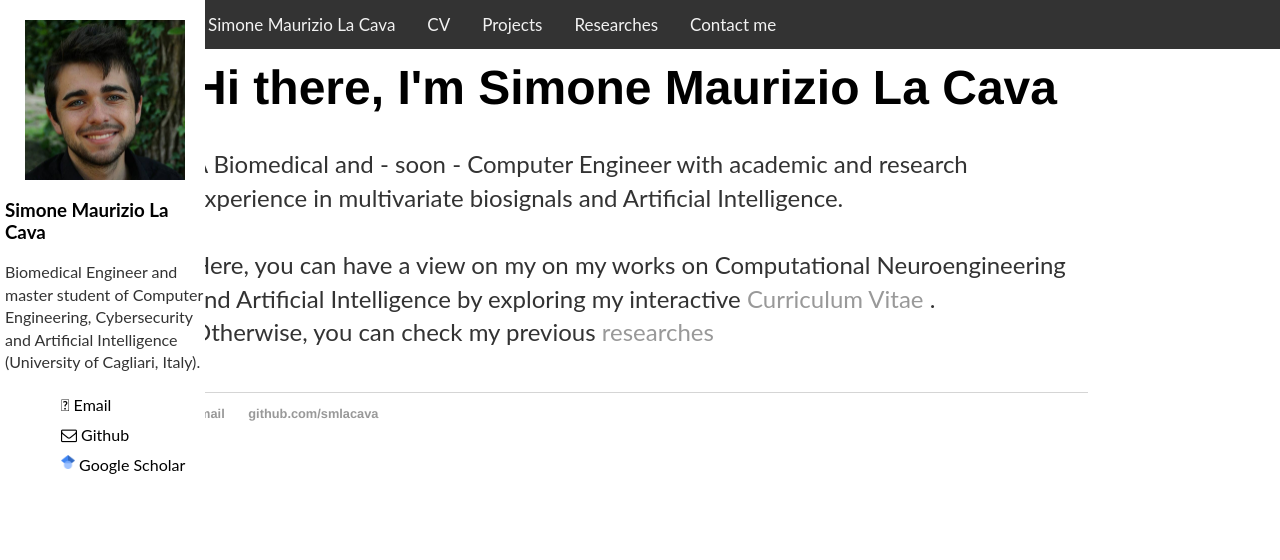
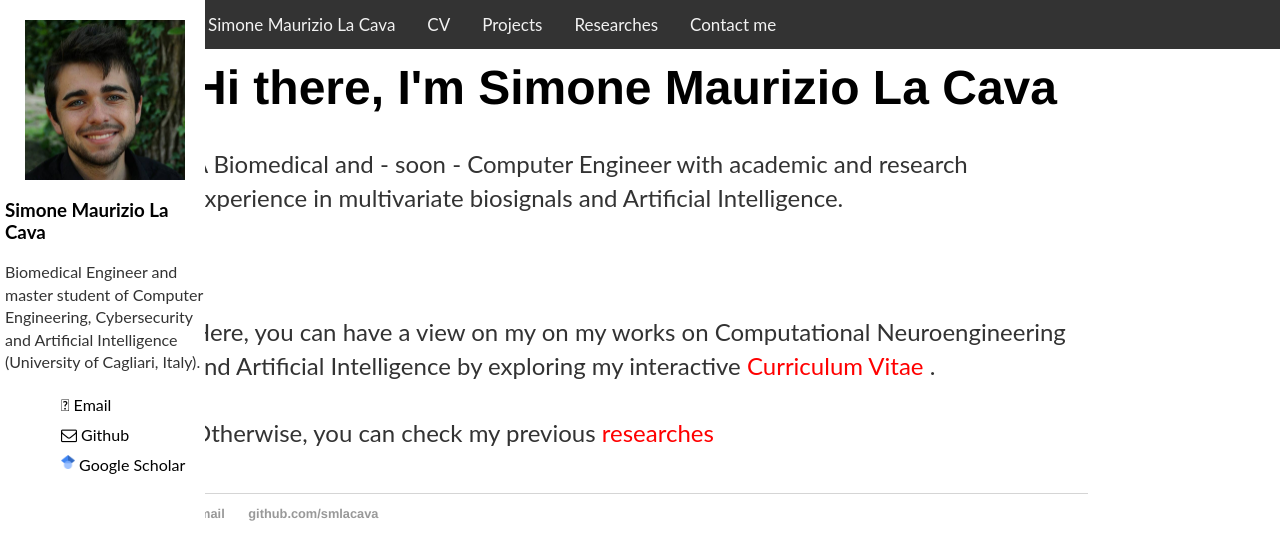
Before and after one commit to smlacava/smlacava.github.io, a Jekyll site: the page built from index.html, in a window 1280 px wide. Shown: the top 560 px of the page. Built offline with Jekyll 4.4.1, drawn with Linux system fonts in a browser that asks for light colours.

Commit message:
Update index.html

```diff
--- a/index.html
+++ b/index.html
@@ -4,8 +4,8 @@
 ---
 <div class="blurb">
 	<h1>Hi there, I'm Simone Maurizio La Cava</h1>
-	<p>A Biomedical and - soon - Computer Engineer with academic and research experience in multivariate biosignals and Artificial Intelligence. <br><br>
-		Here, you can have a view on my on my works on Computational Neuroengineering and Artificial Intelligence by exploring my interactive <a href="/CV"> Curriculum Vitae </a>.
-		<br>
-		Otherwise, you can check my previous <a href="https://scholar.google.com/citations?user=ilco-ckAAAAJ&oi=ao">researches</a></p>.
+	<p>A Biomedical and - soon - Computer Engineer with academic and research experience in multivariate biosignals and Artificial Intelligence. <br><br><br><br>
+		Here, you can have a view on my on my works on Computational Neuroengineering and Artificial Intelligence by exploring my interactive <a href="/CV" style="color:red"> Curriculum Vitae </a>.
+		<br><br>
+		Otherwise, you can check my previous <a href="https://scholar.google.com/citations?user=ilco-ckAAAAJ&oi=ao" style="color:red">researches</a></p>.
 </div><!-- /.blurb -->
```
